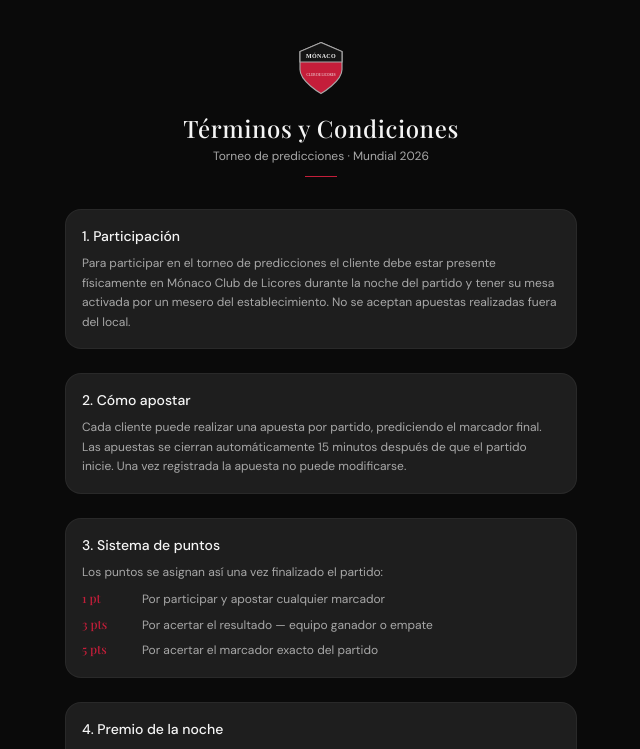
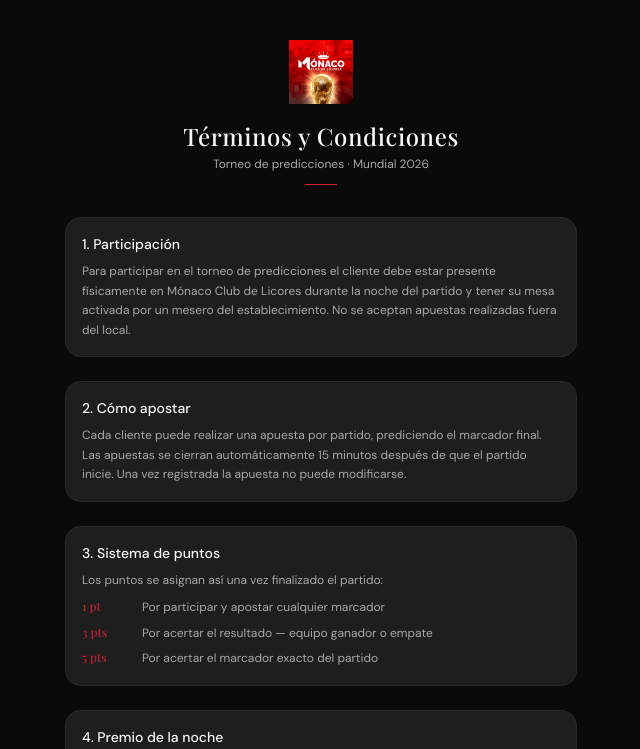
Before and after one commit to cquinterogarcia767-eng/monaco-club, a React (Vite) app: page /terminos in a window 1280 px wide. Shown: the top 749 px of the page, without its empty margins (319-959 px from the left). Built offline with nearby package versions, Linux system fonts and the light colour scheme; no server answers.

Commit message:
logo real en loading y terminos

```diff
--- a/src/components/ui/LoadingScreen.jsx
+++ b/src/components/ui/LoadingScreen.jsx
@@ -1,21 +1,14 @@
+import LogoReal from '@/assets/PERFIL-MONACO.png'
+
 export default function LoadingScreen() {
   return (
-    <div className="fixed inset-0 bg-monaco-black flex flex-col items-center justify-center gap-4">
-      <svg width="56" height="64" viewBox="0 0 64 72" fill="none">
-        <path d="M32 2L60 14V38C60 54 32 70 32 70C32 70 4 54 4 38V14L32 2Z"
-          fill="#C41E3A" stroke="#A8A8A8" strokeWidth="1.5"/>
-        <path d="M32 2L60 14V28H4V14L32 2Z"
-          fill="#141414" stroke="#A8A8A8" strokeWidth="1.5"/>
-        <text x="32" y="23" textAnchor="middle" fill="#F5F5F5"
-          fontSize="9" fontWeight="bold" fontFamily="serif" letterSpacing="1">
-          MÓNACO
-        </text>
-        <text x="32" y="48" textAnchor="middle" fill="#F5F5F5"
-          fontSize="5.5" fontFamily="serif">
-          CLUB DE LICORES
-        </text>
-      </svg>
-      <div className="w-8 h-0.5 bg-monaco-red animate-pulse-red rounded-full" />
+    <div className="min-h-screen bg-monaco-black flex flex-col items-center justify-center">
+      <img
+        src={LogoReal}
+        alt="Mónaco Club"
+        className="w-20 h-20 object-contain animate-pulse"
+      />
+      <div className="w-8 h-px bg-monaco-red mt-4" />
     </div>
   )
 }
--- a/src/features/auth/TermsPage.jsx
+++ b/src/features/auth/TermsPage.jsx
@@ -1,3 +1,4 @@
+import LogoReal from '@/assets/PERFIL-MONACO.png'
 export default function TermsPage() {
   return (
     <div className="min-h-screen bg-monaco-black px-5 py-10 pb-24">
@@ -5,16 +6,11 @@ export default function TermsPage() {
 
         {/* Header */}
         <div className="text-center mb-8">
-          <svg width="48" height="56" viewBox="0 0 64 72" fill="none" className="mx-auto mb-4">
-            <path d="M32 2L60 14V38C60 54 32 70 32 70C32 70 4 54 4 38V14L32 2Z"
-              fill="#C41E3A" stroke="#A8A8A8" strokeWidth="1.5"/>
-            <path d="M32 2L60 14V28H4V14L32 2Z"
-              fill="#141414" stroke="#A8A8A8" strokeWidth="1.5"/>
-            <text x="32" y="22" textAnchor="middle" fill="#F5F5F5"
-              fontSize="8" fontWeight="bold" fontFamily="serif" letterSpacing="0.5">MÓNACO</text>
-            <text x="32" y="46" textAnchor="middle" fill="#F5F5F5"
-              fontSize="4.5" fontFamily="serif">CLUB DE LICORES</text>
-          </svg>
+         <img
+  src={LogoReal}
+  alt="Mónaco Club"
+  className="w-16 h-16 object-contain mx-auto mb-4"
+/>
           <h1 className="font-display text-2xl text-monaco-white tracking-wide">
             Términos y Condiciones
           </h1>
```
